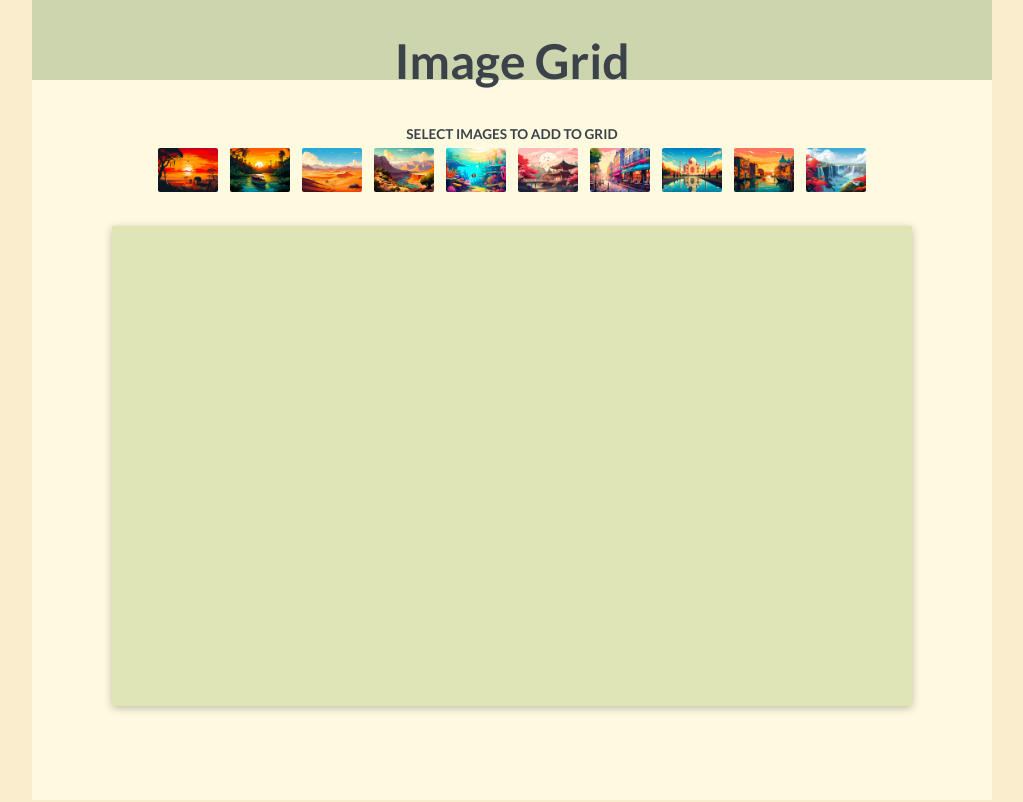
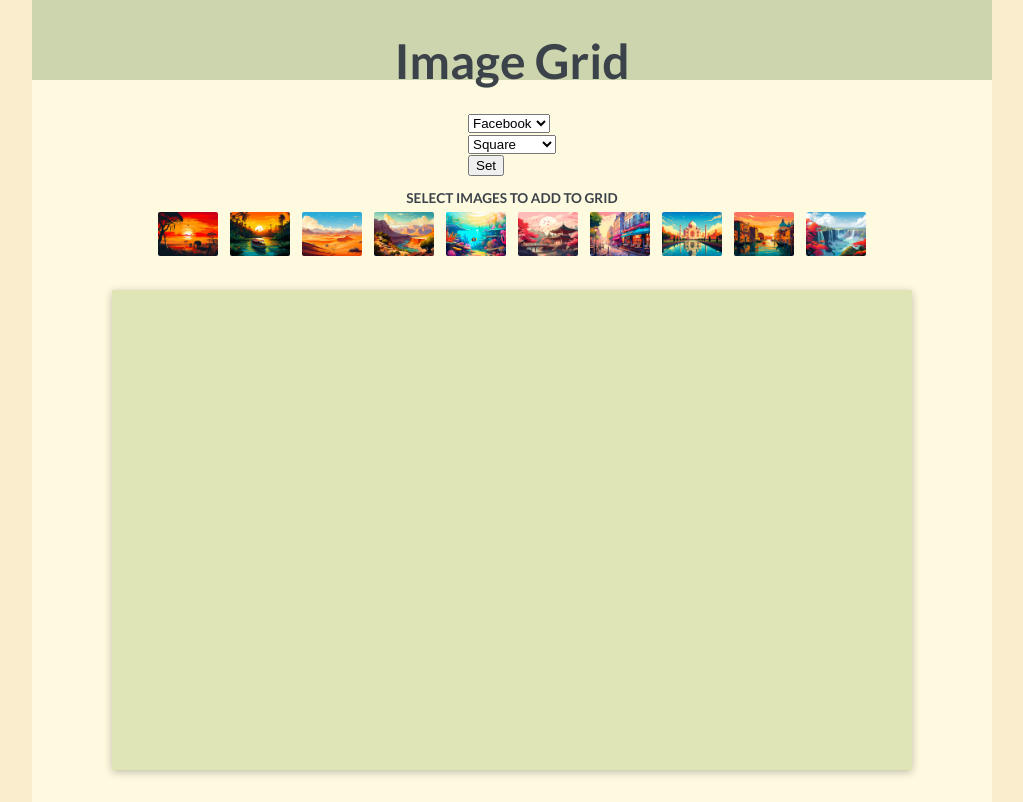
Before and after one commit to Dylanc55/image-grid, a React (Vite) app: page / in a window 1280 px wide. Shown: the whole page, without its empty margins (128-1151 px from the left). Built offline with nearby package versions, Linux system fonts and the light colour scheme; the HTML template or start-up script is replaced by a standard one.

Commit message:
created basic grid options component for selecting grid style (facebook, twitter etc) and orientation (square, portrait & landscape)

```diff
--- a/src/App.jsx
+++ b/src/App.jsx
@@ -1,13 +1,27 @@
 import { useState } from "react";
-import ImagePicker from "./components/ImagePicker";
 
 import images from "./images.js";
+
+import GridOptions from "./components/GridOptions.jsx";
+import ImagePicker from "./components/ImagePicker";
 import ImageGrid from "./components/ImageGrid.jsx";
+
+const initialGridOptions = {
+  style: "facebook",
+  orientation: "square",
+};
 
 export default function App() {
   const [selectedImages, setSelectedImages] = useState([]);
+  const [options, setOptions] = useState(initialGridOptions);
 
   const data = selectedImages.map((id) => images.find((obj) => obj.id === id));
+  const style = options.style;
+  const orientation = options.orientation;
+
+  function handleSetOptions(data) {
+    setOptions(data);
+  }
 
   function handleOnSelect(imageId) {
     if (selectedImages.includes(imageId)) {
@@ -24,13 +38,17 @@ export default function App() {
       </header>
 
       <main>
+        <GridOptions onSet={handleSetOptions} />
+
         <ImagePicker
           images={images}
           selectedImages={selectedImages}
           onSelect={handleOnSelect}
         />
 
-        <ImageGrid data={data} />
+        {style === "facebook" && (
+          <ImageGrid data={data} orientation={orientation} />
+        )}
       </main>
     </>
   );
--- /dev/null
+++ b/src/components/GridOptions.jsx
@@ -0,0 +1,36 @@
+export default function GidOptions({ onSet }) {
+  const handleSubmit = (event) => {
+    event.preventDefault();
+
+    const form = new FormData(event.target);
+    const data = Object.fromEntries(form.entries());
+
+    onSet(data);
+  };
+
+  return (
+    <form onSubmit={handleSubmit}>
+      <div className="form-control">
+        <label htmlFor="style-select"></label>
+        <select name="style" id="style-select">
+          <option value="facebook">Facebook</option>
+          <option value="twitter">Twitter</option>
+          <option value="instagram">Instagram</option>
+        </select>
+      </div>
+
+      <div className="form-control">
+        <label htmlFor="orientation-select"></label>
+        <select name="orientation" id="orientation-select">
+          <option value="square">Square</option>
+          <option value="portrait">Portrait</option>
+          <option value="landscape">Landscape</option>
+        </select>
+      </div>
+
+      <div className="form-actions">
+        <button>Set</button>
+      </div>
+    </form>
+  );
+}
--- a/src/components/ImageGrid.jsx
+++ b/src/components/ImageGrid.jsx
@@ -1,6 +1,6 @@
 import { useEffect, useRef, useState } from "react";
 
-export default function ImageGrid({ data }) {
+export default function ImageGrid({ data, orientation }) {
   const [width, setWidth] = useState();
 
   const grid = useRef();
```
